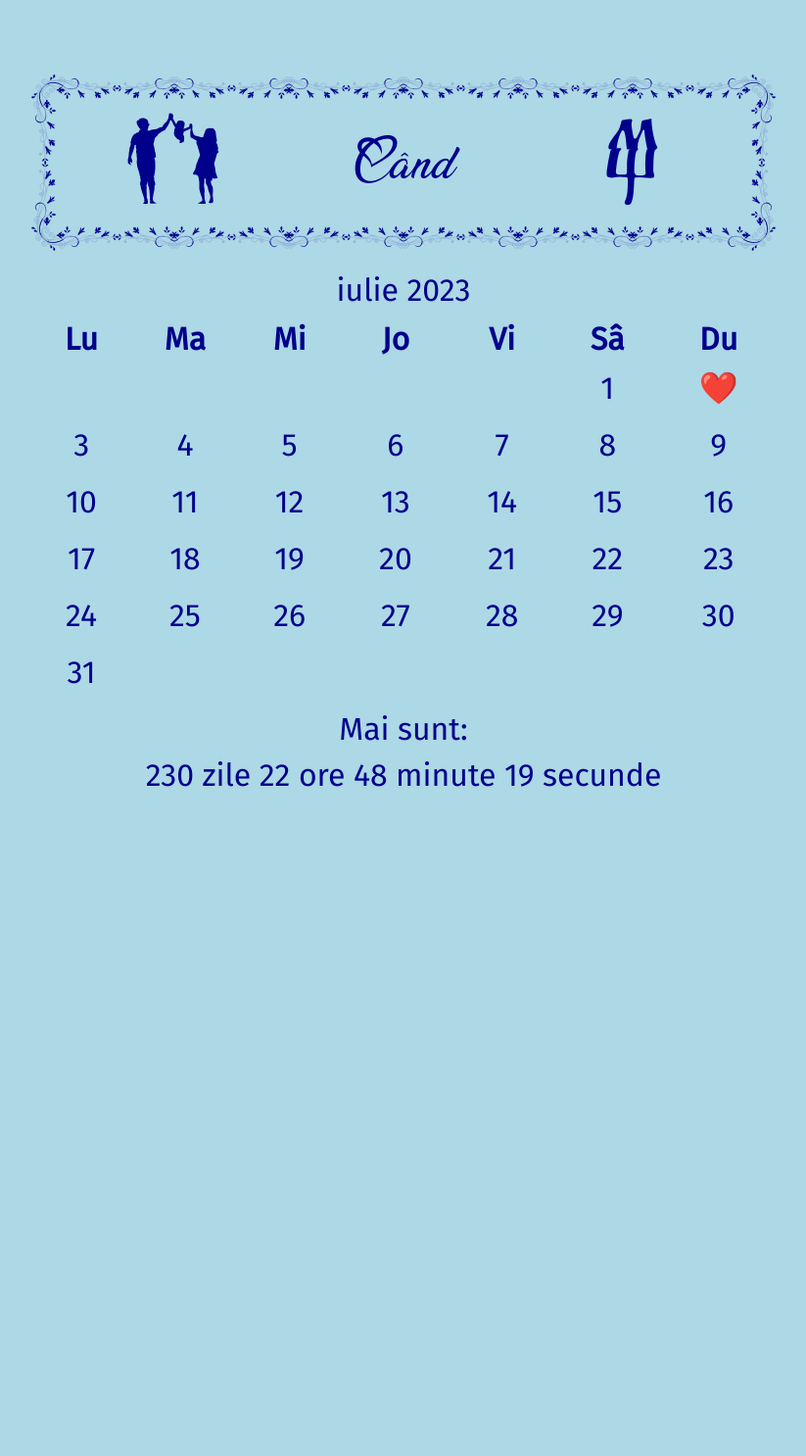
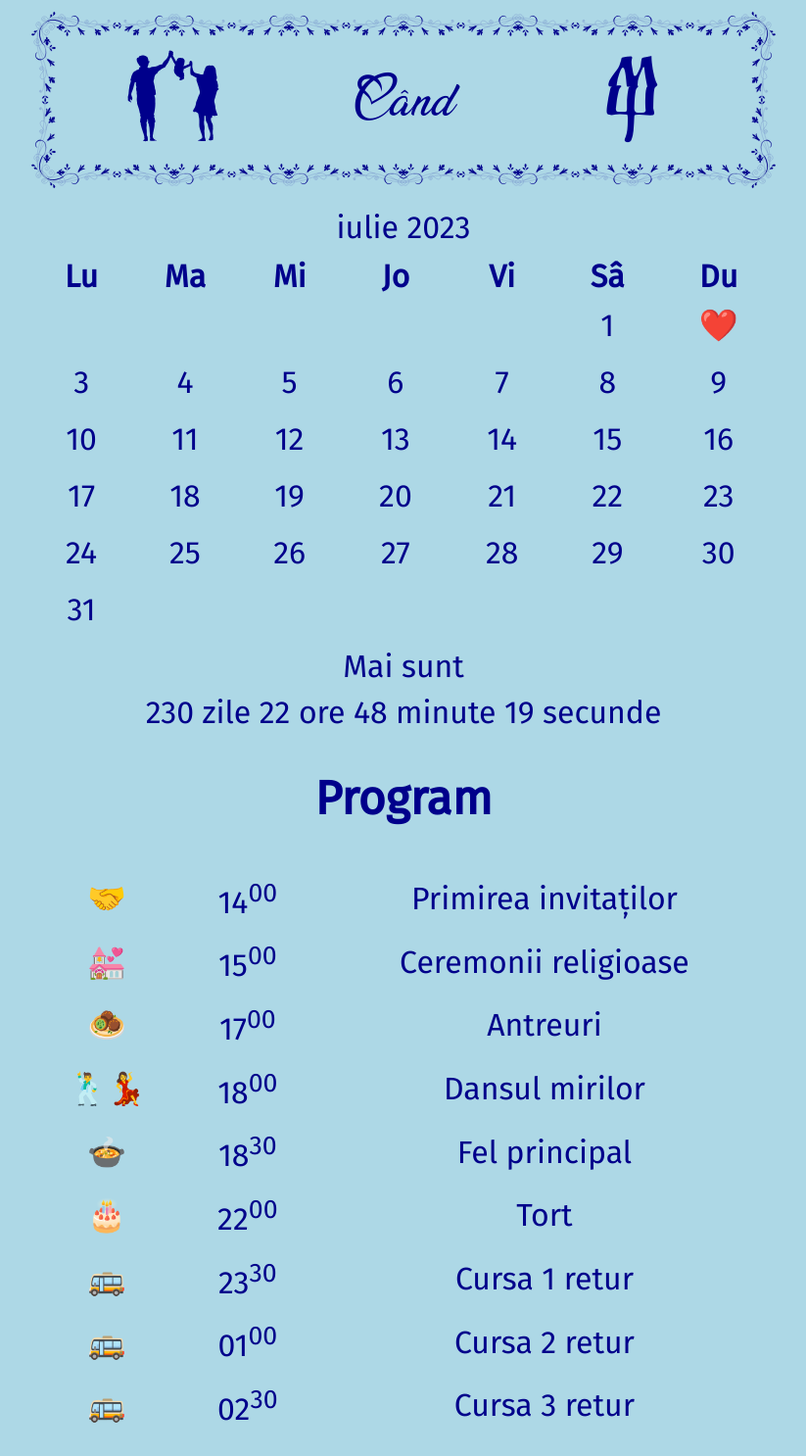
Before and after one commit to mihnea-mihai/noitrei, a Jekyll site: the page built from cand.md, in a window 1280 px wide. Shown: the whole page at 98% size, without its empty margins (228-1051 px from the left). Built offline with Jekyll 4.4.1, drawn with Linux system fonts in a browser that asks for light colours; before the commit the page ends 900 px from its top, so only the background shows below that.

Commit message:
Add timetable

```diff
--- a/cand.md
+++ b/cand.md
@@ -13,6 +13,18 @@ iulie 2023
 | 24 | 25 | 26 | 27 | 28 | 29 | 30 |
 | 31 |  |  |  |  |  |  |
 
-Mai sunt:
+Mai sunt
 
 {% include html/countdown.html %}
+
+## Program
+
+| 🤝 | 14<sup>00</sup> | Primirea invitaților |
+| 💒 | 15<sup>00</sup>  | Ceremonii religioase |
+| 🧆 | 17<sup>00</sup>  | Antreuri |
+| 🕺💃 | 18<sup>00</sup> | Dansul mirilor |
+| 🍲 | 18<sup>30</sup> | Fel principal |
+| 🎂 | 22<sup>00</sup> | Tort |
+| 🚌 | 23<sup>30</sup> | Cursa 1 retur |
+| 🚌 | 01<sup>00</sup> | Cursa 2 retur |
+| 🚌 | 02<sup>30</sup> | Cursa 3 retur |
```
